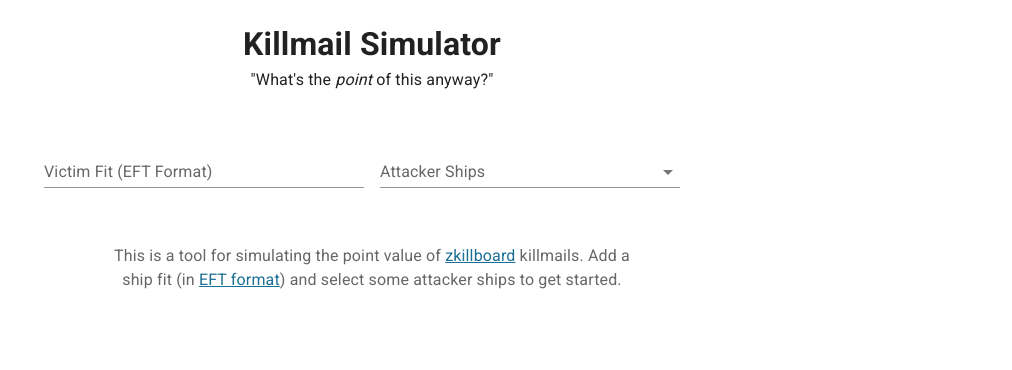
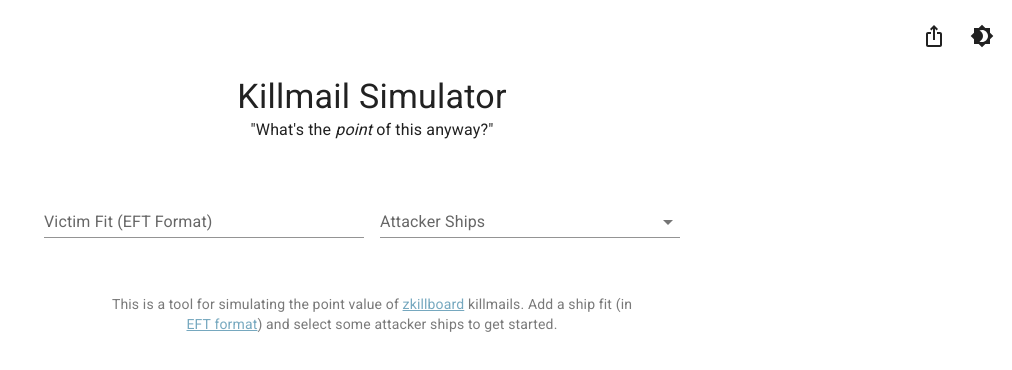
Before and after one commit to folklorelabs/zkill-point-calc, a React (Create React App) app: page / in a window 1280 px wide. Shown: the top 370 px of the page, without its empty margins (268-1280 px from the left). Built offline with nearby package versions, Linux system fonts and the light colour scheme.

Commit message:
dark mode and styling updates

```diff
--- a/src/components/App.css
+++ b/src/components/App.css
@@ -14,6 +14,7 @@
 .App-headline {
   margin: 0;
   padding: 0;
+  font-size: 2em;
 }
 .App-tagline {
   margin: 0;
@@ -22,7 +23,8 @@
 .App-instructions {
   max-width: 530px;
   margin: 3em auto 0;
-  color: rgba(0, 0, 0, 0.6)
+  opacity: 0.6;
+  /* color: rgba(0, 0, 0, 0.6) */
 }
 
 .ShipIconOption {
@@ -75,31 +77,9 @@
   font-size: 1.5rem;
   line-height: 1.334;
   letter-spacing: 0em;
-  padding-bottom: 0.45em;
   text-align: center;
-  border-bottom-style: solid;
-  border-bottom-width: 1px;
-  border-color: rgba(0, 0, 0, 0.1);
 }
 .ItemList .ItemList-item {
   position: relative;
   padding: 1em 0 0;
 }
-
-.ItemList .ItemList {
-  margin-left: 1.2em;
-  padding-left: 1.2em;
-  border-bottom: none;
-  border-left-style: solid;
-  border-left-width: 1px;
-  border-image:
-    linear-gradient(
-      to bottom,
-      rgba(0, 0, 0, 0.1),
-      rgba(0, 0, 0, 0.1) 75%,
-      rgba(0, 0, 0, 0)
-    ) 1 100%;
-}
-.ItemList .ItemList .ItemList-item {
-  position: relative;
-}
--- a/src/components/App.js
+++ b/src/components/App.js
@@ -1,6 +1,7 @@
 import {
   useMemo,
 } from 'react';
+import { useColorModeContext } from '../contexts/ColorMode';
 import {
   useZkillPointsContext,
   loadVictim,
@@ -15,8 +16,12 @@ import {
 import { debounce } from 'throttle-debounce';
 import { useSnackbar } from 'notistack';
 
+import { useTheme } from '@mui/material/styles';
+import IconButton from '@mui/material/IconButton';
+import IosShareIcon from '@mui/icons-material/IosShare';
+import Brightness4Icon from '@mui/icons-material/Brightness4';
+import Brightness7Icon from '@mui/icons-material/Brightness7';
 import Box from '@mui/material/Box';
-import Button from '@mui/material/Button';
 import Typography from '@mui/material/Typography';
 import FormControl from '@mui/material/FormControl';
 import Autocomplete from '@mui/material/Autocomplete';
@@ -24,19 +29,25 @@ import TextField from '@mui/material/TextField';
 import Divider from '@mui/material/Divider';
 import Chip from '@mui/material/Chip';
 
-import { styled } from '@mui/system';
+import { styled, lighten, darken } from '@mui/system';
 
 import Item from './Item';
 
 import SHIPS from '../data/ships.json';
+import  {
+  NestedItemList,
+} from './App.styles.js';
 import './App.css';
 
 const GroupHeader = styled('div')(({ theme }) => ({
   position: 'sticky',
   top: '-8px',
   padding: '0.4em 1em',
-  color: '#000000de',
-  backgroundColor: '#ebebeb',
+  color: theme.palette.primary.main,
+  backgroundColor:
+    theme.palette.mode === 'light'
+      ? lighten(theme.palette.primary.light, 0.85)
+      : darken(theme.palette.primary.main, 0.8),
 }));
 
 const GroupItems = styled('ul')({
@@ -72,6 +83,8 @@ function ShipIconChip({ ship, ...params }) {
 }
 
 function App() {
+  const theme = useTheme();
+  const colorMode = useColorModeContext();
   const { enqueueSnackbar } = useSnackbar();
   const { zkillPointsState, zkillPointsDispatch } = useZkillPointsContext();
   const state = useMemo(() => {
@@ -139,11 +152,27 @@ function App() {
 
   return (
     <Box sx={{ width: '100%', margin: '0 auto', textAlign: 'center', padding: '0 10px', }}>
+      <p style={{ textAlign: 'right' }}>
+        <IconButton
+          sx={{ ml: 1 }}
+          onClick={async (e) => {
+            e.preventDefault();
+            await navigator.clipboard.writeText(url);
+            enqueueSnackbar('Simulation URL copied to clipboard!', { variant: 'success' });
+          }}
+          color="inherit"
+        >
+          {<IosShareIcon />}
+        </IconButton>
+        <IconButton sx={{ ml: 1 }} onClick={colorMode.toggleColorMode} color="inherit">
+          {theme.palette.mode === 'dark' ? <Brightness7Icon /> : <Brightness4Icon />}
+        </IconButton>
+      </p>
       <div className="App-header">
         <a className="App-headlineLink" href="/">
-          <h1 className="App-headline">Killmail Simulator</h1>
+          <Typography variant="h4" className="App-headline">Killmail Simulator</Typography>
         </a>
-        <p className="App-tagline">"What's the <em>point</em> of this anyway?"</p>
+        <Typography  variant="subtitle" className="App-tagline">"What's the <em>point</em> of this anyway?"</Typography>
       </div>
       <div className="Controls">
         <FormControl sx={{ m: 1, minWidth: 320 }}>
@@ -196,33 +225,25 @@ function App() {
             }}
           />
         </FormControl>
-        <p className="App-instructions">
-          This is a tool for simulating the point value of <a href="https://zkillboard.com/" target="_blank" rel="noreferrer">zkillboard</a> killmails.
-          Add a ship fit (in <a href="https://www.eveonline.com/news/view/import-export-fittings" target="_blank" rel="noreferrer">EFT format</a>) and select some attacker ships to get started.
-        </p>
+        <div className="App-instructions">
+          <Typography variant="body2">
+            This is a tool for simulating the point value of <a href="https://zkillboard.com/" target="_blank" rel="noreferrer">zkillboard</a> killmails.
+            Add a ship fit (in <a href="https://www.eveonline.com/news/view/import-export-fittings" target="_blank" rel="noreferrer">EFT format</a>) and select some attacker ships to get started.
+          </Typography>
+        </div>
       </div>
       {state.shipInfo ? (
         <>
-          <Divider sx={{ margin: '3em 0 0' }} />
-          <p style={{ textAlign: 'right' }}>
-            <Button
-              onClick={async (e) => {
-                e.preventDefault();
-                await navigator.clipboard.writeText(url);
-                enqueueSnackbar('URL copied to clipboard!', { variant: 'success' });
-              }}
-            >
-              Copy Link
-            </Button>
-          </p>
+          <Divider sx={{ margin: '3em 0' }} />
           <Typography variant="h3" gutterBottom sx={{ textAlign: 'center' }}>
             {state.totalPoints} Points
           </Typography>
           <div className="PointBreakdown">
             <div className="PointBreakdown-victim">
-              <h2 className="PointBreakdown-headline">
+              <Typography variant="h6" className="PointBreakdown-headline">
                 Point Breakdown ({state.basePoints + state.dangerFactor})
-              </h2>
+              </Typography>
+              <Divider sx={{ margin: '0.45em 0 0' }} />
               <ul className="ItemList">
                 <li className="ItemList-item">
                   <Item
@@ -241,7 +262,7 @@ function App() {
                   />
                 </li>
                 <li>
-                  <ul className="ItemList">
+                  <NestedItemList className="ItemList">
                     {state.shipInfo.modules.sort((a, b) => Math.abs(b.dangerFactor) - Math.abs(a.dangerFactor)).map((module, i) => (
                       <li
                         className="ItemList-item"
@@ -266,14 +287,15 @@ function App() {
                         demphasized={true}
                       />
                     </li>
-                  </ul>
+                  </NestedItemList>
                 </li>
               </ul>
             </div>
             <div className="PointBreakdown-attacker">
-              <h2 className="PointBreakdown-headline">
+              <Typography variant="h6" className="PointBreakdown-headline">
                 Modifiers
-              </h2>
+              </Typography>
+              <Divider sx={{ margin: '0.45em 0 0' }} />
               <ul className="ItemList">
                 <li className="ItemList-item">
                   <Item
@@ -298,7 +320,7 @@ function App() {
                     itemTooltip="A bonus/penalty from -50% to 20% depending on average size of attacking ships. For example: Smaller ships blowing up bigger ships get a bonus or bigger ships blowing up smaller ships get a penalty. Penalty is applied after blob penalty."
                     itemText={`${state.shipSizeMultiplier > 0 ? `+${state.shipSizeMultiplier}%` : state.shipSizeMultiplier < 0 ? `${state.shipSizeMultiplier}%` : '--'}`}
                   />
-                  <ul className="ItemList">
+                  <NestedItemList className="ItemList">
                     {zkillPointsState.attackers.map((ship) => (
                       <li
                         className="ItemList-item"
@@ -312,7 +334,7 @@ function App() {
                         />
                       </li>
                     ))}
-                  </ul>
+                  </NestedItemList>
                   {/* {zkillPointsState.attackers.length ? (
                     <ul className="ItemList">
                       <li className="ItemList-item">
--- /dev/null
+++ b/src/components/App.styles.js
@@ -0,0 +1,16 @@
+import styled from '@emotion/styled';
+
+export const NestedItemList = styled.ul`
+    margin-left: 1.2em;
+    padding-left: 1.2em;
+    border-bottom: none;
+    border-left-style: solid;
+    border-left-width: 1px;
+    border-image:
+    linear-gradient(
+        to bottom,
+        ${({ theme }) => theme.palette.divider},
+        ${({ theme }) => theme.palette.divider} 75%,
+        rgba(0, 0, 0, 0)
+    ) 1 100%;
+`;
--- a/src/components/Item.js
+++ b/src/components/Item.js
@@ -1,10 +1,9 @@
 import Tooltip from '@mui/material/Tooltip';
+import Typography from '@mui/material/Typography';
 import {
     Container,
     InnerWrapper,
     TextWrapper,
-    TextPrimary,
-    TextSecondary,
     ImageItem,
 } from './Item.styles.js';
 
@@ -25,8 +24,8 @@ function Item({
                         alt={itemName}
                     />
                     <TextWrapper>
-                        <TextPrimary>{itemName}</TextPrimary>
-                        <TextSecondary>{itemText}</TextSecondary>
+                        <Typography variant="button" mx={{ lineHeight: '1.333', marginBottom: '0.1em', }}>{itemName}</Typography>
+                        <Typography variant="overline" mx={{ lineHeight: '1.333' }}>{itemText}</Typography>
                     </TextWrapper>
                 </InnerWrapper>
             </Tooltip>
--- a/src/components/Item.styles.js
+++ b/src/components/Item.styles.js
@@ -12,10 +12,10 @@ export const InnerWrapper = styled.div`
 
 export const ImageItem = styled.img`
     display: block;
-    width: 3.15em;
-    height: 3.15em;
+    width: 4em;
+    height: 4em;
     margin-right: 0.667em;
-    border: 1px solid rgba(0, 0, 0, 0.1);
+    border: 1px solid ${({ theme }) => theme.palette.divider};
 `;
 
 export const TextWrapper = styled.div`
@@ -26,15 +26,3 @@ export const TextWrapper = styled.div`
     align-items: flex-start;
     font-weight: bold;
 `;
-
-export const TextPrimary = styled.span`
-    font-size: 1.333em;
-    line-height: 1.15em;
-    margin-bottom: 0.1em;
-`;
-
-export const TextSecondary = styled.span`
-    text-transform: uppercase;
-    font-size: 0.9em;
-    opacity: 0.8;
-`;
--- /dev/null
+++ b/src/contexts/ColorMode.jsx
@@ -0,0 +1,38 @@
+import { createContext, useContext, useState, useMemo } from 'react';
+import { ThemeProvider, createTheme } from '@mui/material/styles';
+
+const ColorModeContext = createContext({ toggleColorMode: () => {} });
+
+export function ColorModeProvider({ children }) {
+  const [mode, setMode] = useState('light');
+  const colorMode = useMemo(
+    () => ({
+      toggleColorMode: () => {
+        setMode((prevMode) => (prevMode === 'light' ? 'dark' : 'light'));
+      },
+    }),
+    [],
+  );
+
+  const theme = useMemo(
+    () =>
+      createTheme({
+        palette: {
+          mode,
+        },
+      }),
+    [mode],
+  );
+
+  return (
+    <ColorModeContext.Provider value={colorMode}>
+      <ThemeProvider theme={theme}>
+        {children}
+      </ThemeProvider>
+    </ColorModeContext.Provider>
+  );
+}
+
+export function useColorModeContext() {
+    return useContext(ColorModeContext);
+  }
--- a/src/index.js
+++ b/src/index.js
@@ -5,18 +5,31 @@ import './index.styles.js';
 import CssBaseline from '@mui/material/CssBaseline';
 import App from './components/App';
 import { ZkillPointsProvider } from './contexts/ZkillPoints';
+import { ColorModeProvider } from './contexts/ColorMode';
 import { SnackbarProvider } from 'notistack';
 import reportWebVitals from './reportWebVitals';
+
+import { ThemeProvider, createTheme } from '@mui/material/styles';
+
+const darkTheme = createTheme({
+  palette: {
+    mode: 'dark',
+  },
+});
 
 const root = ReactDOM.createRoot(document.getElementById('root'));
 root.render(
   <React.StrictMode>
+    <ThemeProvider theme={darkTheme}>
+      <ColorModeProvider>
         <SnackbarProvider maxSnack={3}>
           <ZkillPointsProvider>
             <CssBaseline />
             <App />
           </ZkillPointsProvider>
         </SnackbarProvider>
+      </ColorModeProvider>
+    </ThemeProvider>
   </React.StrictMode>
 );
 
```
Lines whose indentation alone changed are shown as unchanged.
